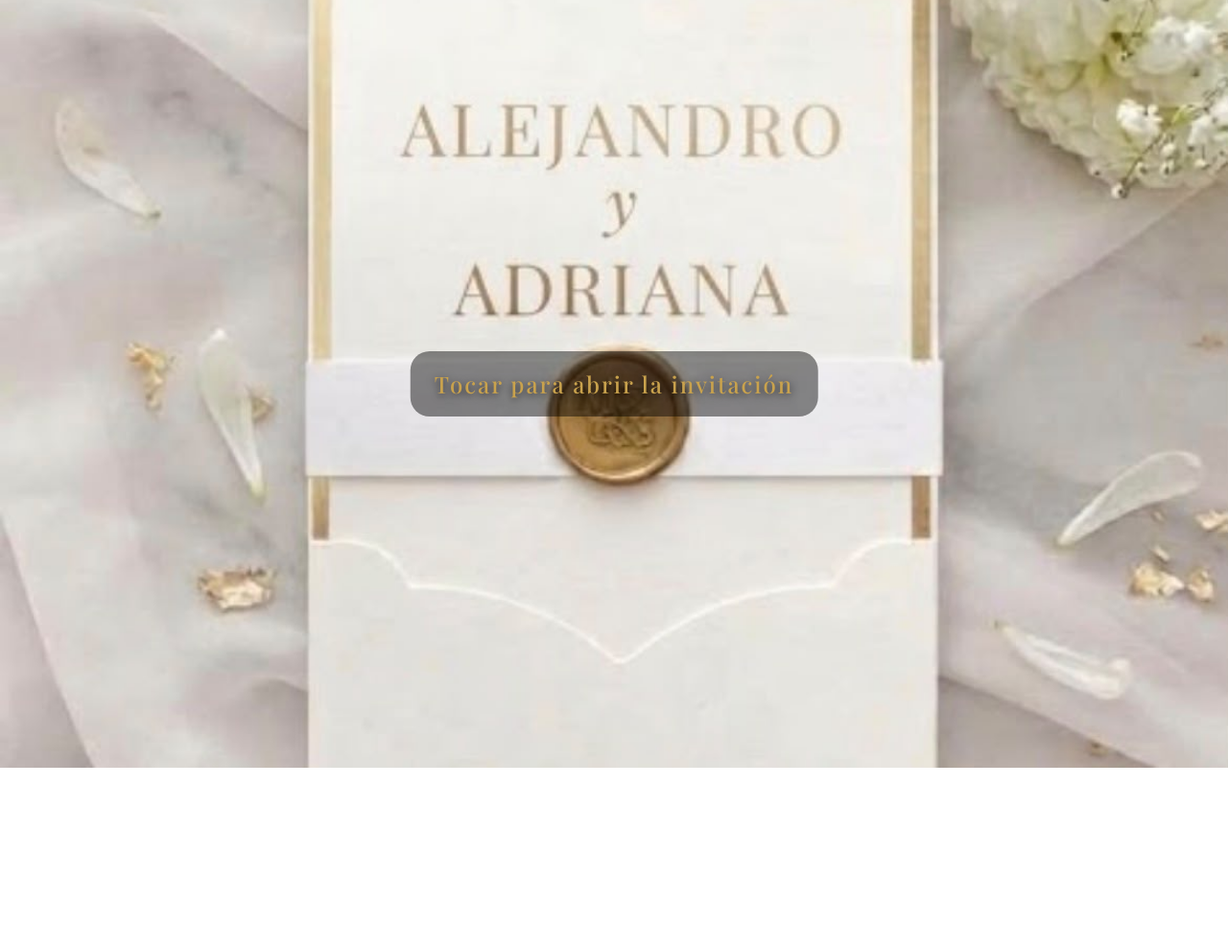
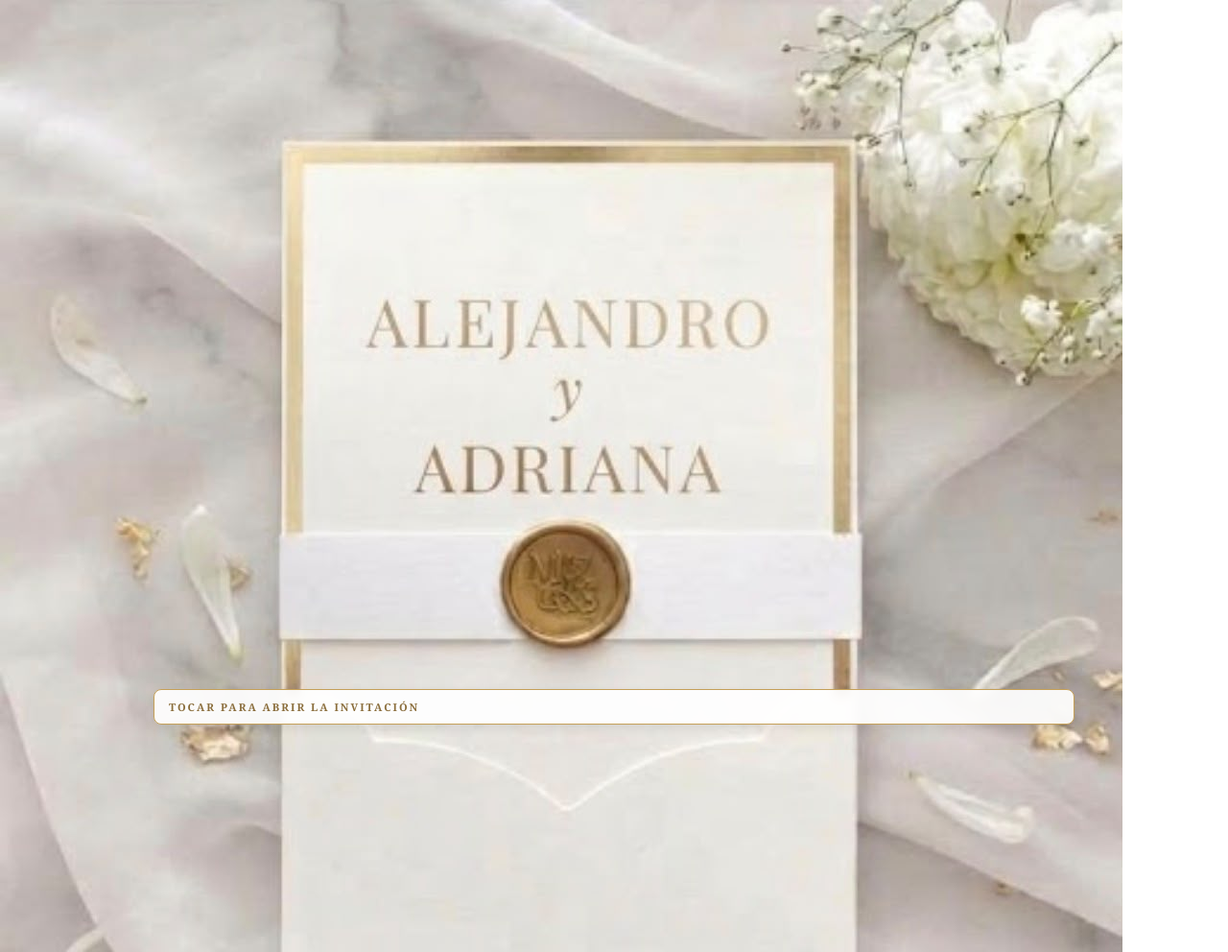
Before and after one commit to brandongeovanijrhz-afk/invitacion_boda, a plain HTML site: page index.html in a window 1280 px wide. Shown: the top 992 px of the page at 96% size. Before the commit the page ends 800 px from the top, so only its background shows below. Drawn offline with nearby package versions, Linux system fonts and the light colour scheme.

Commit message:
Update index.html

```diff
--- a/index.html
+++ b/index.html
@@ -18,52 +18,52 @@ body{
 }
 
 /* ===== SOBRE (AJUSTADO A PANTALLA COMPLETA) ===== */
-#sobre {
-  position: fixed;
-  inset: 0;
-  background: #fff; /* O #000 según prefieras */
-  display: flex;
-  justify-content: center;
-  align-items: center;
-  z-index: 999;
-  width: 100vw;
-  height: 100vh;
-  overflow: hidden;
+#envelope {
+    position: relative;
+    width: 100%;
+    max-width: 420px;
+    margin: 0 auto;
+    cursor: pointer;
+    text-align: center;
+    user-select: none;
+    -webkit-tap-highlight-color: transparent;
   }
 
-.envelope-img {
+  #envelope img {
     width: 100%;
-  height: 100%;
-  position: relative;
-  cursor: pointer;
-  display: flex;
-  justify-content: center;
-  align-items: center;
-}
-
-.envelope-img img {
-  width: 100%;
-  height: 100%;
-  object-fit: cover; /* Hace que la imagen cubra toda la pantalla sin deformarse */
-  object-position: center;
+    height: auto;
     display: block;
   }
 
-.envelope-img span {
+  /* Etiqueta dorada translúcida estilo papelería fina */
+  .etiqueta-abrir {
     position: absolute;
-  top: 50%;
+    bottom: 45px;
     left: 50%;
-  transform: translate(-50%, -50%);
-  text-align: center;
-  font-family: 'Playfair Display', serif;
-  color: #c9a24d;
+    transform: translateX(-50%);
+    width: 75%;
+    background: rgba(255, 255, 255, 0.92);
+    backdrop-filter: blur(5px);
+    -webkit-backdrop-filter: blur(5px);
+    border: 1px solid #c5a059;
+    border-radius: 8px;
+    padding: 10px 15px;
+    box-shadow: 0 4px 12px rgba(0, 0, 0, 0.08);
+    transition: transform 0.2s ease;
+  }
+
+  .etiqueta-abrir:active {
+    transform: translateX(-50%) scale(0.98);
+  }
+
+  .etiqueta-abrir span {
+    font-family: 'Cinzel', 'Georgia', serif;
+    font-size: 11px;
+    color: #8a6d3b;
+    text-transform: uppercase;
     letter-spacing: 2px;
-  font-size: 24px;
-  background: rgba(0, 0, 0, 0.45);
-  padding: 18px 25px;
-  border-radius: 20px;
-  text-shadow: 0 2px 8px rgba(0, 0, 0, 0.7);
-  max-width: 85%;
+    display: block;
+    font-weight: 600;
   }
 /* ===== CONTENIDO ===== */
 #contenido{display:none;}
@@ -386,7 +386,9 @@ section{
 <div id="sobre">
   <div class="envelope-img" onclick="abrirSobre()">
     <img src="sobre.png" alt="Sobre de boda">
+    <div class="etiqueta-abrir">
     <span>Tocar para abrir la invitación</span>
+    </div>
   </div>
 </div>
 
@@ -531,14 +533,29 @@ section{
 
 </div>
 
+<!-- Reproductor de audio local oculto -->
+<audio id="miMusica" src="musica.mp3" preload="auto"></audio>
+
 <script>
-function abrirSobre(){
-  document.getElementById("musica").play();
-  setTimeout(()=>{
-    document.getElementById("sobre").style.display="none";
-    document.getElementById("contenido").style.display="block";
-  },700);
+  function abrirInvitacion() {
+    // 1. Activa la música en el toque exacto del usuario (compatible con iPhone/iOS)
+    var audio = document.getElementById("miMusica");
+    if (audio) {
+      audio.play().catch(function(err) {
+        console.log("El navegador restringió la reproducción:", err);
+      });
     }
+
+    // 2. Oculta la portada y muestra el contenido de la invitación
+    var sobre = document.getElementById("envelope");
+    var contenido = document.getElementById("contenido");
+
+    if (sobre) sobre.style.display = "none";
+    if (contenido) contenido.style.display = "block";
+
+    window.scrollTo({ top: 0, behavior: 'smooth' });
+  }
+
 
 const fechaBoda = new Date("2026-12-26T16:00:00").getTime();
 setInterval(()=>{
```
Lines whose indentation alone changed are shown as unchanged.
